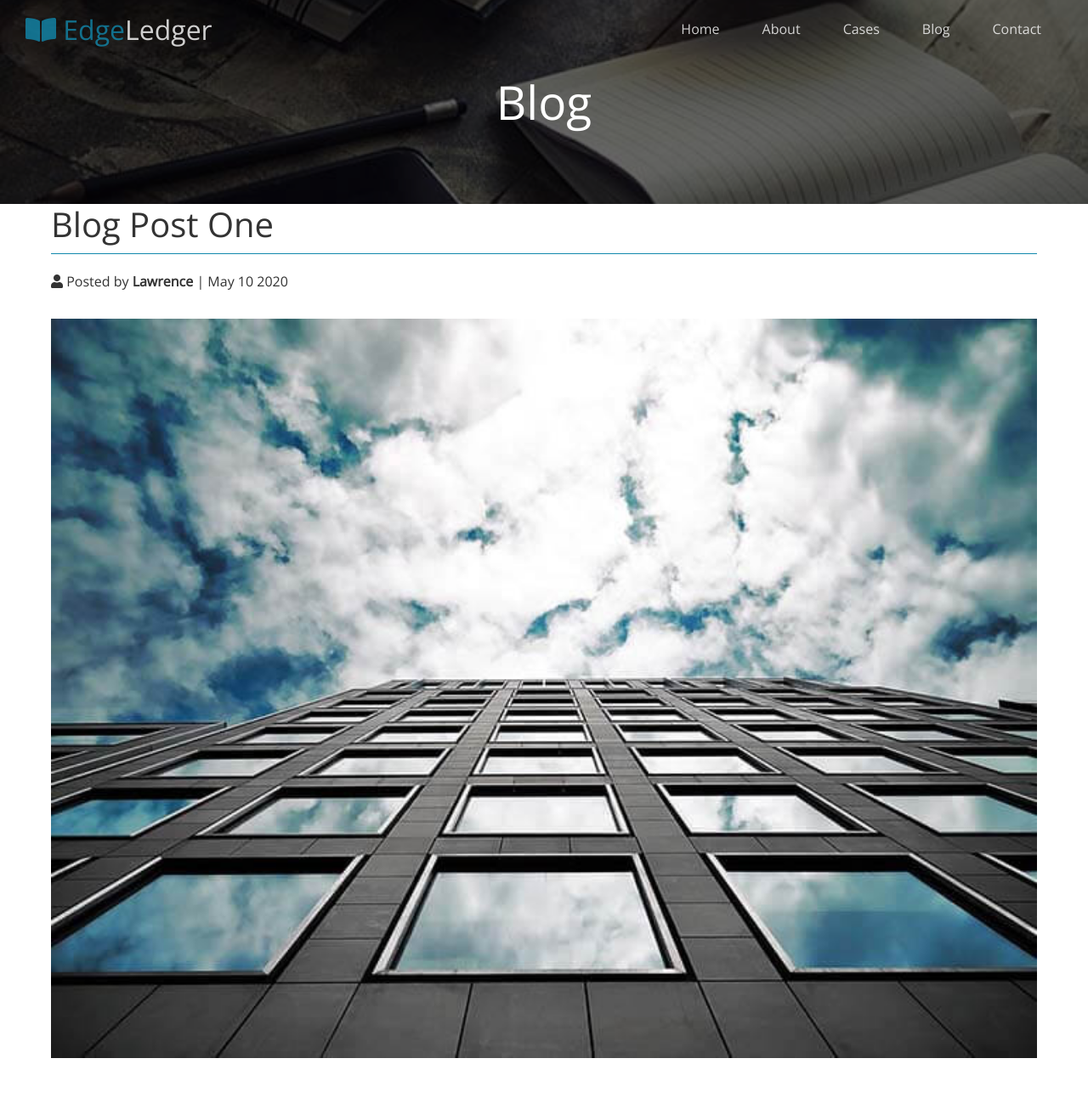
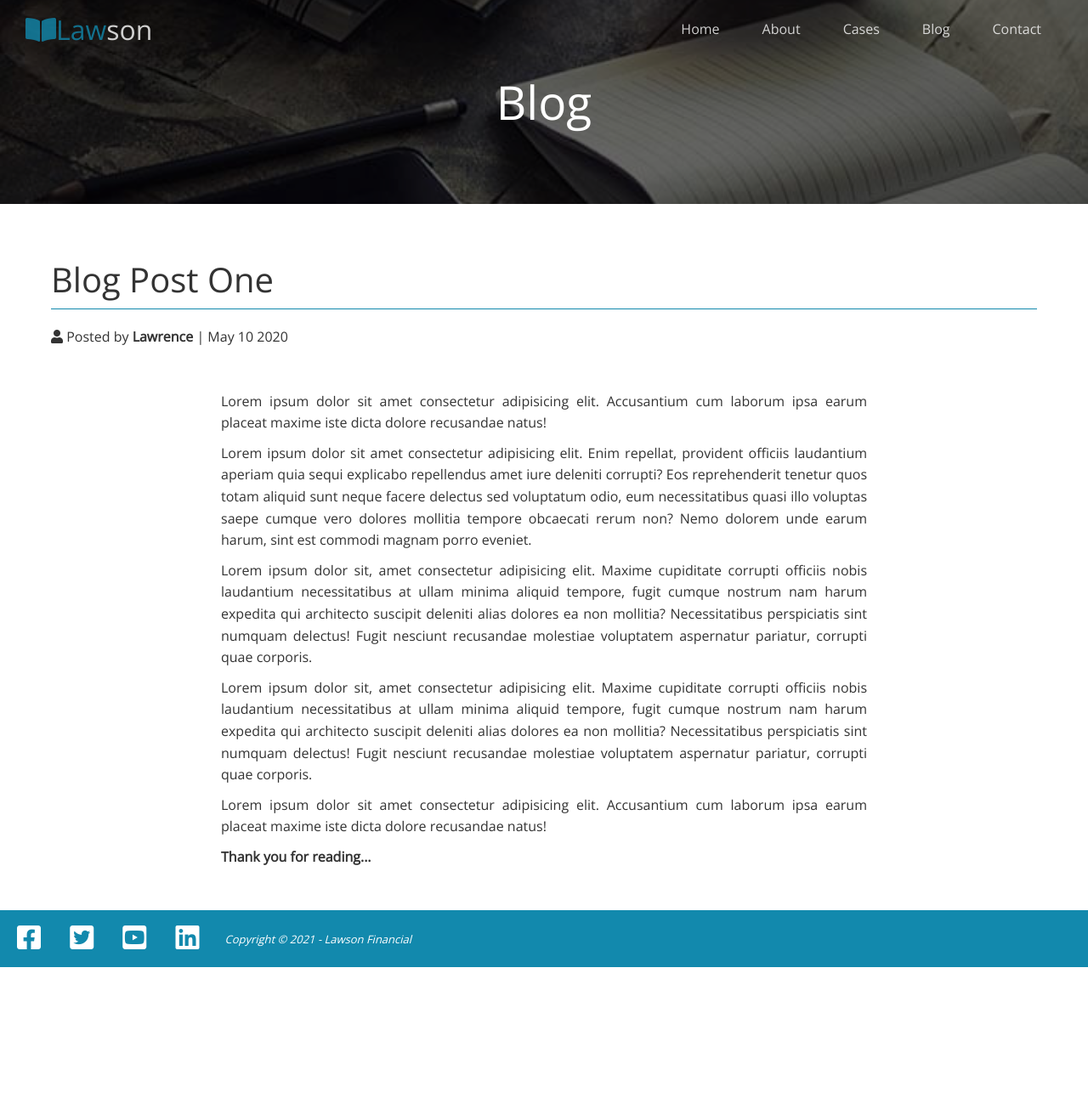
Before and after one commit to lawlawson/EdgeLedger-Website, a plain HTML site: page post.html in a window 1280 px wide. Shown: the top 1292 px of the page at 85% size. After the commit the page ends 1138 px from the top, so only its background shows below. Drawn offline with nearby package versions, Linux system fonts and the light colour scheme.

Commit message:
Fixed bug on home page, updated blog page footer and readme

```diff
--- a/css/style.css
+++ b/css/style.css
@@ -94,7 +94,6 @@ img {
   position: relative;
 }
 iframe {
-  /* optional */
   width: 100%;
   height: 100%;
 }
@@ -204,6 +203,7 @@ iframe {
 
 /* Post */
 .post {
+  margin-top: 65px;
   padding: 0 60px;
   text-align: justify;
 }
@@ -235,7 +235,7 @@ iframe {
   align-items: center;
   justify-content: left;
   text-align: left;
-  height: 65px;
+  height: 67px;
   padding-left: 20px;
 }
 
@@ -244,7 +244,7 @@ iframe {
 }
 
 .footer a:hover {
-  color: #1289ad;
+  color: #000;
 }
 
 .footer .social > * {
--- a/post.html
+++ b/post.html
@@ -17,8 +17,8 @@
     <header class="hero blog">
       <div id="navbar" class="navbar top">
         <h1 class="logo">
-          <span class="text-primary"><i class="fas fa-book-open"></i> Edge</span
-          >Ledger
+          <span class="text-primary"><i class="fas fa-book-open"></i>Law</span
+          >son
         </h1>
         <nav>
           <ul>
@@ -42,7 +42,6 @@
           <i class="fas fa-user"></i> Posted by <strong>Lawrence</strong> | May
           10 2020
         </p>
-        <img src="images/blog/blog1.jpg" alt="" />
         <div class="post-content">
           <p>
             Lorem ipsum dolor sit amet consectetur adipisicing elit. Accusantium
```
Also changed, not shown: blog.html (+1 -1 lines), index.html (+2 -1 lines), 1 other file.
